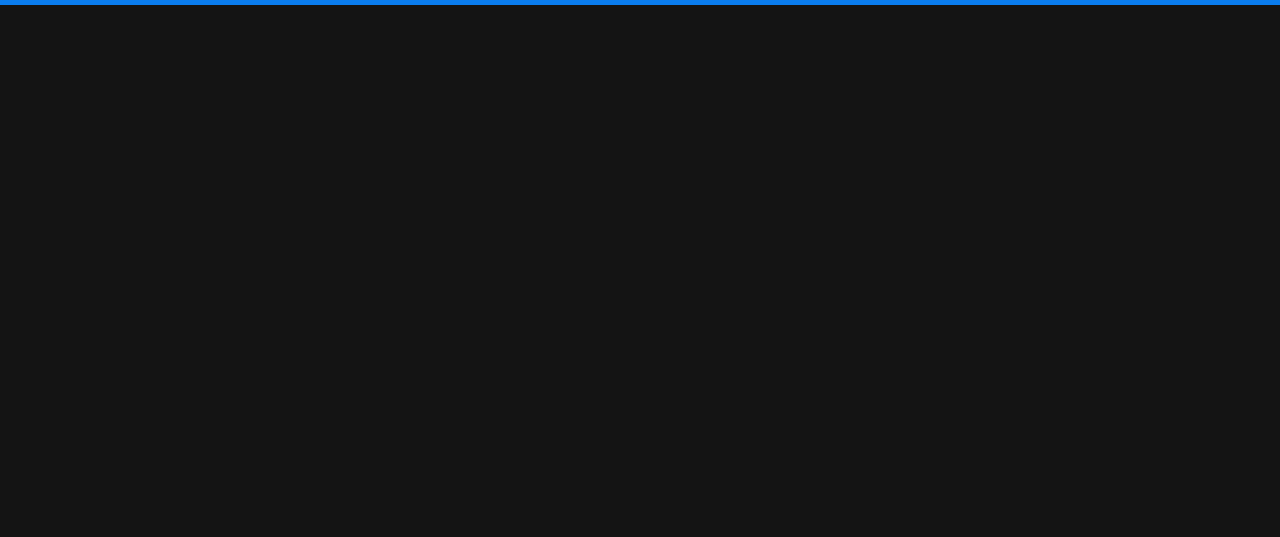
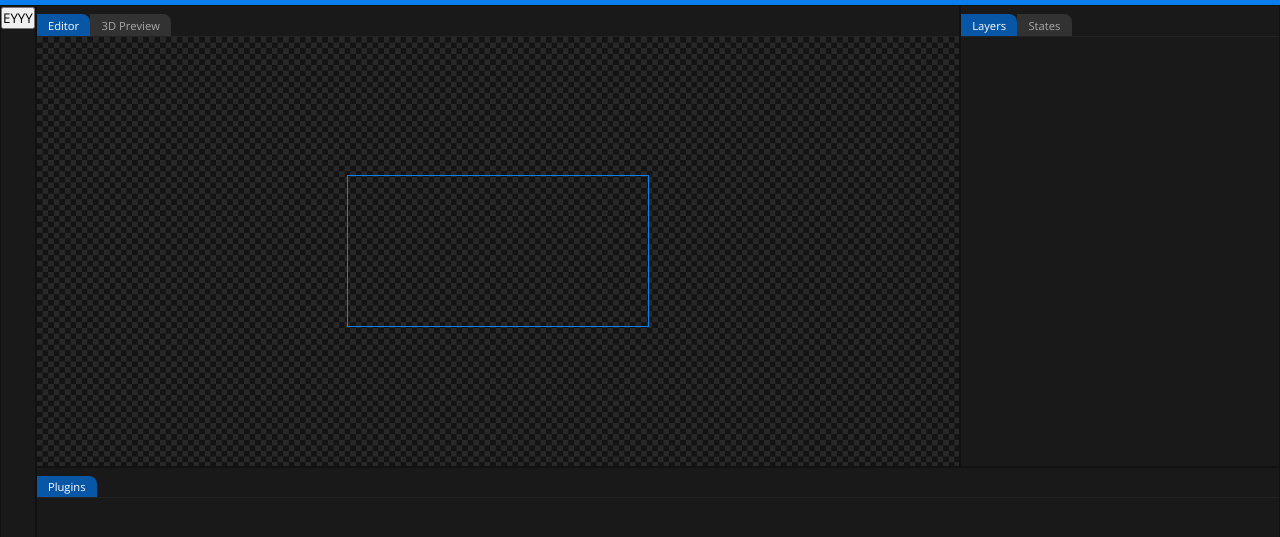
Before and after one commit to Octaphous/Scrapcad, an Electron app: page gui/html/editor.html in a window 1280 px wide. Shown: the part 93-630 px from the top of the page. Drawn offline with nearby package versions, Linux system fonts and the light colour scheme; no server answers.

Commit message:
Add panels to user interface

```diff
--- a/gui/html/editor.html
+++ b/gui/html/editor.html
@@ -47,8 +47,42 @@
                 </div>
             </header>
             <main>
-                <div class="editor">
+                <div id="panels">
+                    <div id="tools">
+                        <button>EYYY</button>
+                    </div>
+                    <div id="editor">
+                        <div class="mantra-tab-container">
+                            <header>
+                                <button class="mantra-tab-selected">Editor</button>
+                                <button>3D Preview</button>
+                            </header>
+                            <div id="view-2d">
+                                <canvas ref="mainCanvas" id="main-canvas"></canvas>
+                            </div>
+                        </div>
+                    </div>
+                    <div id="properties">
+                        <div class="mantra-tab-container">
+                            <header>
+                                <button class="mantra-tab-selected">Layers</button>
+                                <button>States</button>
+                            </header>
+                            <div>
 
+                            </div>
+                        </div>
+                    </div>
+                    <div id="explorer">
+                        <div class="mantra-tab-container">
+                            <header>
+                                <button class="mantra-tab-selected">Plugins</button>
+                            </header>
+                            <div>
+
+                            </div>
+                        </div>
+                    </div>
                 </div>
             </main>
         </div>
--- a/gui/styles/_editor_main.scss
+++ b/gui/styles/_editor_main.scss
@@ -0,0 +1,19 @@
+#panels {
+    background: rgb(25, 25, 25);
+    height: 100%;
+    display: grid;
+    grid-template-rows: 1fr 15rem;
+    grid-template-columns: auto 1fr 20rem;
+    grid-template-areas:
+    "tools editor properties"
+    "tools explorer explorer";
+
+    > * {
+        border: 1px solid rgb(17, 17, 17);
+    }
+
+    @import 'panels/editor';
+    @import 'panels/explorer';
+    @import 'panels/properties';
+    @import 'panels/tools';
+}
--- a/gui/styles/mantra_d.scss
+++ b/gui/styles/mantra_d.scss
@@ -189,25 +189,26 @@ html, body, #wrapper {
         overflow: hidden;
         .mantra-tab-container {
             display: grid;
+            height: 100%;
             grid-template-rows:  auto 1fr;
             header {
                 display: flex;
                 flex-direction: row;
-                border-bottom: 1px solid rgb(216, 216, 216);
+                border-bottom: 1px solid rgb(35, 35, 35);
                 padding-top: .5rem;
                 button {
                     border: none;
                     padding: .2rem .7rem;
                     font-size: .7em;
-                    background: lighten($theme-color, 40%);
-                    color: rgb(0, 0, 0);
+                    background: rgb(50, 50, 50);
+                    color: rgb(170, 170, 170);
                     border-radius: 0 .5rem 0 0;
                     &:hover {
-                        background: lighten($theme-color, 10%);
+                        background: $theme-color;
                         color: white;
                     }
                     &:active, &.mantra-tab-selected {
-                        background: $theme-color;
+                        background: darken($theme-color, 15%);
                         color: white;
                     }
                 }
--- /dev/null
+++ b/gui/styles/panels/_editor.scss
@@ -0,0 +1,19 @@
+#editor {
+    grid-area: editor;
+    overflow: hidden;
+    #view-2d {
+        background-image: url("../images/TransparentTile.png");
+        background-size: .7rem .7rem;
+        background-repeat: repeat;
+        height: 100%;
+
+        overflow: hidden;
+        display: flex;
+        justify-content: center;
+        align-items: center;
+
+        #main-canvas {
+            border: 1px solid $theme-color;
+        }
+    }
+}
--- /dev/null
+++ b/gui/styles/panels/_explorer.scss
@@ -0,0 +1,3 @@
+#explorer {
+    grid-area: explorer;
+}
--- /dev/null
+++ b/gui/styles/panels/_properties.scss
@@ -0,0 +1,3 @@
+#properties {
+    grid-area: properties;
+}
--- /dev/null
+++ b/gui/styles/panels/_tools.scss
@@ -0,0 +1,3 @@
+#tools {
+    grid-area: tools;
+}
```
Also changed, not shown: gui/images/TransparentTile.png (added), gui/styles/mantra_d.css, 1 other file.
